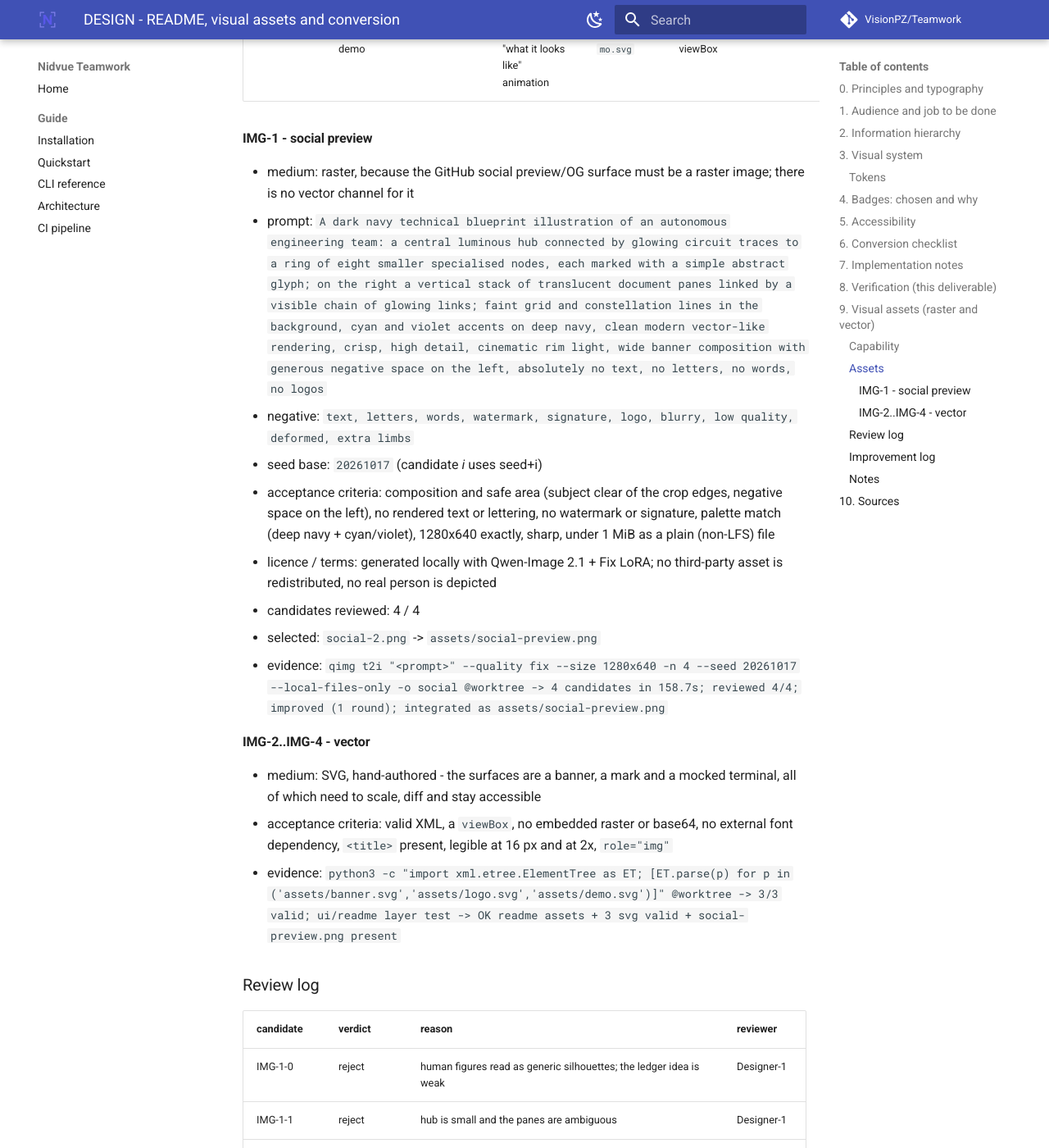
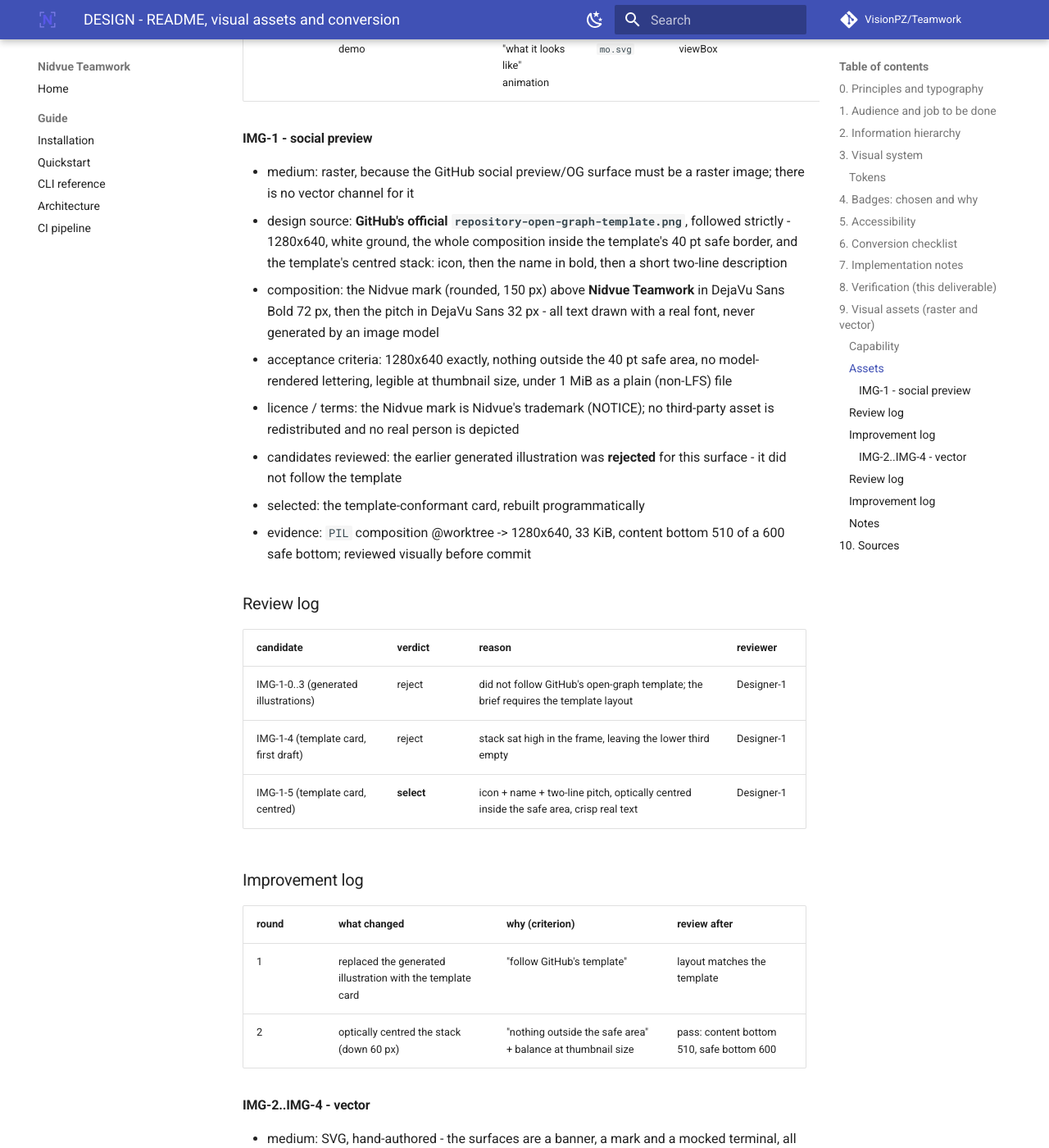
Before and after one commit to Nidvue/Teamwork, an MkDocs documentation site: the page built from docs/Team/Design.md, in a window 1280 px wide and 1400 px high, scrolled down 8274 px. Shown: the whole window at 82% size. Built offline with MkDocs 1.6.1 and Material for MkDocs 9.7.7, drawn with Linux system fonts in a browser that asks for light colours; comment, search, counter and statistics services are not loaded.

Commit message:
feat(design): rebuild the social preview to GitHub s open-graph template
Task: T-0007
Role: Designer
Producers: CEO, Designer
Goal: the owner requires the social preview to follow GitHub s official
repository-open-graph-template.png strictly - icon, name and a short description.
Deliverable: assets/social-preview.png is rebuilt to the template layout (1280x640,
white ground, everything inside the 40 pt safe border, centred stack: the Nidvue
mark, then "Nidvue Teamwork" in bold, then a two-line pitch), with every glyph drawn
from DejaVu Sans rather than generated by an image model; the first draft was
rejected for sitting high in the frame and the stack was optically centred; the
Design.md asset record now carries the design source, the review log with the
rejected candidates and the improvement log.
Why: a social card is read at thumbnail size in a timeline, so it must match the
template the platform actually crops to, and model-rendered lettering is a defect.
Status: verified locally; the image is committed and still needs a manual upload
because GitHub exposes no API for the social preview.
Result: pytest -q -> 264 passed, 1 skipped; ruff clean; links 0; privacy 0 findings;
image 1280x640, 33 KiB, content bottom 510 of a 600 safe bottom, not LFS-tracked.

Acting role: Designer

```diff
--- a/docs/Team/Design.md
+++ b/docs/Team/Design.md
@@ -208,27 +208,38 @@
 
 - medium: raster, because the GitHub social preview/OG surface must be a raster
   image; there is no vector channel for it
-- prompt: `A dark navy technical blueprint illustration of an autonomous engineering
-  team: a central luminous hub connected by glowing circuit traces to a ring of
-  eight smaller specialised nodes, each marked with a simple abstract glyph; on the
-  right a vertical stack of translucent document panes linked by a visible chain of
-  glowing links; faint grid and constellation lines in the background, cyan and
-  violet accents on deep navy, clean modern vector-like rendering, crisp, high
-  detail, cinematic rim light, wide banner composition with generous negative space
-  on the left, absolutely no text, no letters, no words, no logos`
-- negative: `text, letters, words, watermark, signature, logo, blurry, low quality, deformed, extra limbs`
-- seed base: `20261017` (candidate *i* uses seed+i)
-- acceptance criteria: composition and safe area (subject clear of the crop edges,
-  negative space on the left), no rendered text or lettering, no watermark or
-  signature, palette match (deep navy + cyan/violet), 1280x640 exactly, sharp,
-  under 1 MiB as a plain (non-LFS) file
-- licence / terms: generated locally with Qwen-Image 2.1 + Fix LoRA; no third-party
-  asset is redistributed, no real person is depicted
-- candidates reviewed: 4 / 4
-- selected: `social-2.png` -> `assets/social-preview.png`
-- evidence: `qimg t2i "<prompt>" --quality fix --size 1280x640 -n 4 --seed 20261017
-  --local-files-only -o social @worktree -> 4 candidates in 158.7s; reviewed 4/4;
-  improved (1 round); integrated as assets/social-preview.png`
+- design source: **GitHub's official `repository-open-graph-template.png`**, followed
+  strictly - 1280x640, white ground, the whole composition inside the template's
+  40 pt safe border, and the template's centred stack: icon, then the name in bold,
+  then a short two-line description
+- composition: the Nidvue mark (rounded, 150 px) above **Nidvue Teamwork** in
+  DejaVu Sans Bold 72 px, then the pitch in DejaVu Sans 32 px - all text drawn with a
+  real font, never generated by an image model
+- acceptance criteria: 1280x640 exactly, nothing outside the 40 pt safe area, no
+  model-rendered lettering, legible at thumbnail size, under 1 MiB as a plain
+  (non-LFS) file
+- licence / terms: the Nidvue mark is Nidvue's trademark (NOTICE); no third-party
+  asset is redistributed and no real person is depicted
+- candidates reviewed: the earlier generated illustration was **rejected** for this
+  surface - it did not follow the template
+- selected: the template-conformant card, rebuilt programmatically
+- evidence: `PIL` composition @worktree -> 1280x640, 33 KiB, content bottom 510 of
+  a 600 safe bottom; reviewed visually before commit
+
+### Review log
+
+| candidate | verdict | reason | reviewer |
+|---|---|---|---|
+| IMG-1-0..3 (generated illustrations) | reject | did not follow GitHub's open-graph template; the brief requires the template layout | Designer-1 |
+| IMG-1-4 (template card, first draft) | reject | stack sat high in the frame, leaving the lower third empty | Designer-1 |
+| IMG-1-5 (template card, centred) | **select** | icon + name + two-line pitch, optically centred inside the safe area, crisp real text | Designer-1 |
+
+### Improvement log
+
+| round | what changed | why (criterion) | review after |
+|---|---|---|---|
+| 1 | replaced the generated illustration with the template card | "follow GitHub's template" | layout matches the template |
+| 2 | optically centred the stack (down 60 px) | "nothing outside the safe area" + balance at thumbnail size | pass: content bottom 510, safe bottom 600 |
 
 #### IMG-2..IMG-4 - vector
 
```
Also changed, not shown: assets/social-preview.png.
